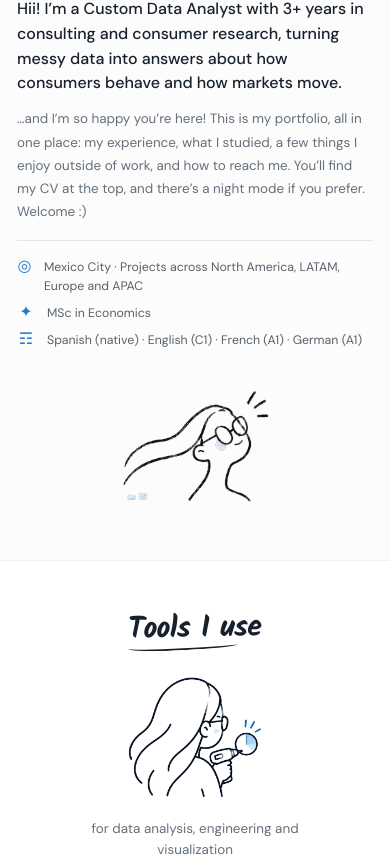
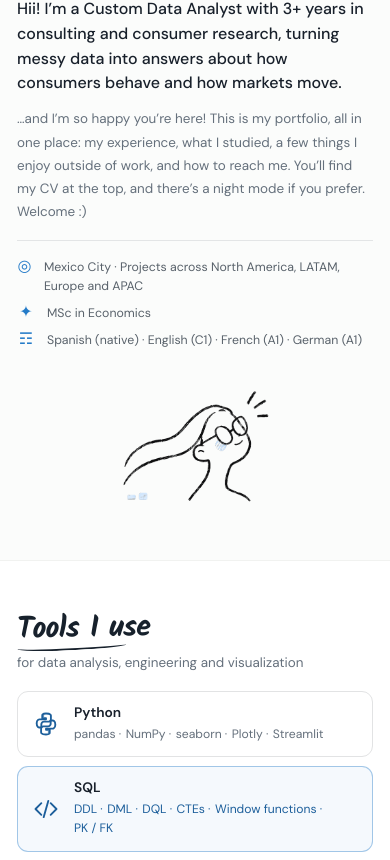
Before and after one commit to miriamgalicia/miriamgalicia.github.io, a plain HTML site: page index.html in a window 390 px wide. Shown: the part 190-1050 px from the top of the page. Drawn offline with Linux system fonts and the light colour scheme.

Commit message:
Add files via upload

```diff
--- a/index.html
+++ b/index.html
@@ -19,7 +19,7 @@
     // Preserve light mode by default; restore the visitor's own choice.
     try { if (localStorage.getItem('mg-portfolio-theme') === 'dark') document.documentElement.dataset.theme = 'dark'; } catch (e) {}
   </script>
-<link href="./styles.css?v=20261119-toolkit-v10" rel="stylesheet"/>
+<link href="./styles.css?v=20261119-toolkit-v11" rel="stylesheet"/>
 <script defer="" src="./script.js?v=20261109-dark-v1"></script>
 </head>
 <body>
--- a/styles.css
+++ b/styles.css
@@ -814,3 +814,11 @@ dialog ul { padding-left: 20px; }
 .tk-art .sketch-heading { font-size: clamp(1.9rem, 2.6vw, 2.35rem); }
 .tk-art .tk-desc { margin: 4px 0 0; max-width: 240px; font-size: .84rem; line-height: 1.55; color: var(--muted); }
 [data-theme="dark"] .tk-art .tk-desc { color: #b9c0c7; }
+
+/* Phone: avoid two illustrations back to back (About + Toolkit). Keep the title and line, left-aligned like the other sections. */
+@media (max-width: 630px) {
+  .tk-art picture { display: none; }
+  .tk-art { align-items: flex-start; text-align: left; gap: 6px; padding: 0 0 4px; }
+  .tk-art .tk-head { align-items: flex-start; }
+  .tk-art .tk-desc { max-width: none; margin: 0; font-size: .84rem; }
+}
```
